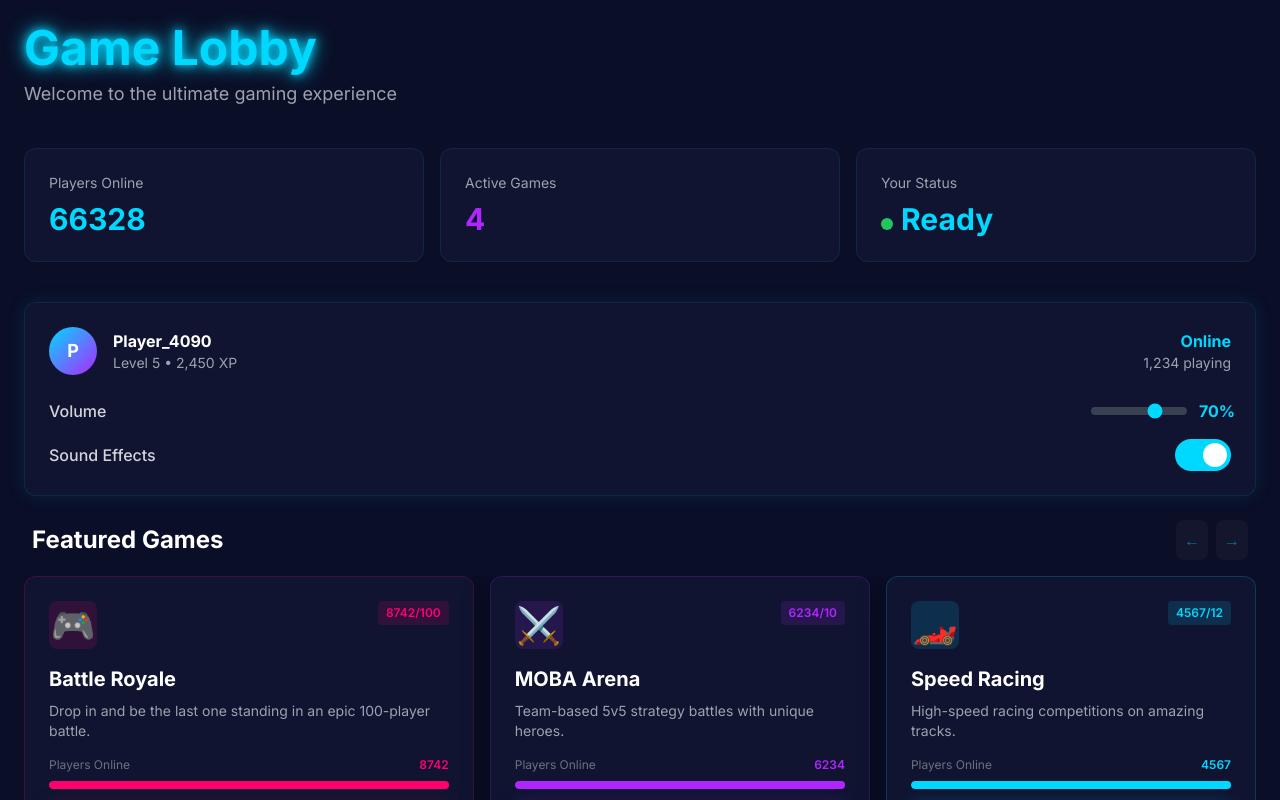
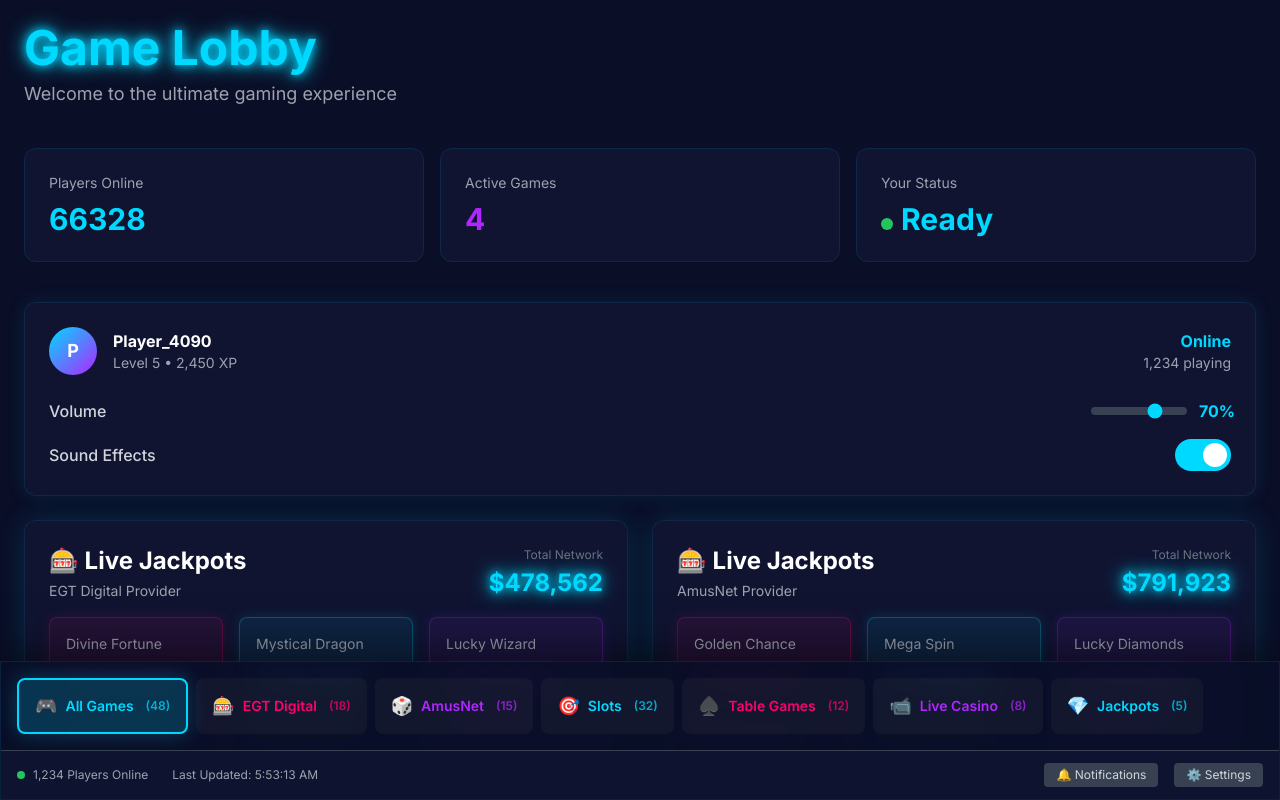
Before and after one commit to tamil243/game-lobby, a Next.js app: page / in a window 1280 px wide. Built offline with nearby package versions, Linux system fonts and the light colour scheme.

Commit message:
Update GameLobby with JackpotPanel, Footer, and adjusted layout

```diff
--- a/components/GameLobby.tsx
+++ b/components/GameLobby.tsx
@@ -4,6 +4,8 @@ import React, { useRef, useEffect, useState } from 'react';
 import gsap from 'gsap';
 import PlayerProfile from './PlayerProfile';
 import GameCarousel from './GameCarousel';
+import JackpotPanel from './JackpotPanel';
+import Footer from './Footer';
 import { soundManager } from '@/lib/sounds';
 import { useGameStore } from '@/lib/store';
 import { animateIn, animateClick, animateCountUp, createParticles } from '@/lib/animations';
@@ -32,6 +34,7 @@ export const GameLobby: React.FC = () => {
   const countersRef = useRef<HTMLDivElement>(null);
   const [selectedGameData, setSelectedGameData] = useState<Game | null>(null);
   const [showNotification, setShowNotification] = useState(false);
+  const [selectedCategory, setSelectedCategory] = useState<string>('all');
 
   const lobbies: Lobby = {
     featured: [
@@ -191,7 +194,7 @@ export const GameLobby: React.FC = () => {
         if (containerRef.current) {
           const notification = document.createElement('div');
           notification.className =
-            'fixed bottom-6 right-6 glass rounded-lg p-6 text-white max-w-sm z-50';
+            'fixed bottom-48 right-6 glass rounded-lg p-6 text-white max-w-sm z-50';
           notification.style.boxShadow = `0 0 30px ${game.color}40`;
           notification.innerHTML = `
             <div class="font-bold text-lg mb-2">🎮 Game Selected</div>
@@ -221,10 +224,18 @@ export const GameLobby: React.FC = () => {
     }
   };
 
+  const handleCategorySelect = (categoryId: string) => {
+    setSelectedCategory(categoryId);
+    // Here you can filter games based on category
+    console.log('Selected category:', categoryId);
+  };
+
   return (
+    <div className="w-full h-screen flex flex-col overflow-hidden">
+      {/* Main Content - Scrollable */}
       <div
         ref={containerRef}
-      className="w-full h-full overflow-y-auto p-6 pb-20"
+        className="flex-1 overflow-y-auto p-6 pb-40"
         style={{
           scrollBehavior: 'smooth',
           WebkitOverflowScrolling: 'touch',
@@ -266,6 +277,12 @@ export const GameLobby: React.FC = () => {
         {/* Player Profile */}
         <PlayerProfile />
 
+        {/* Jackpot Panels */}
+        <div className="grid grid-cols-1 lg:grid-cols-2 gap-6 mb-10">
+          <JackpotPanel provider="egt" />
+          <JackpotPanel provider="amusnet" />
+        </div>
+
         {/* Featured Games */}
         <GameCarousel
           title="Featured Games"
@@ -294,12 +311,15 @@ export const GameLobby: React.FC = () => {
           onGameSelect={handleGameSelect}
         />
 
-      {/* Footer */}
-      <div className="mt-12 pt-8 border-t border-gray-700 text-center text-gray-400 text-sm">
-        <p>
-          🎮 Game Lobby v1.0 • Powered by Next.js & GSAP • Touch-Optimized for All Devices
-        </p>
+        {/* Footer Spacing */}
+        <div className="h-20"></div>
       </div>
+
+      {/* Fixed Footer */}
+      <Footer
+        onCategorySelect={handleCategorySelect}
+        activeCategory={selectedCategory}
+      />
     </div>
   );
 };
```
Lines whose indentation alone changed are shown as unchanged.
